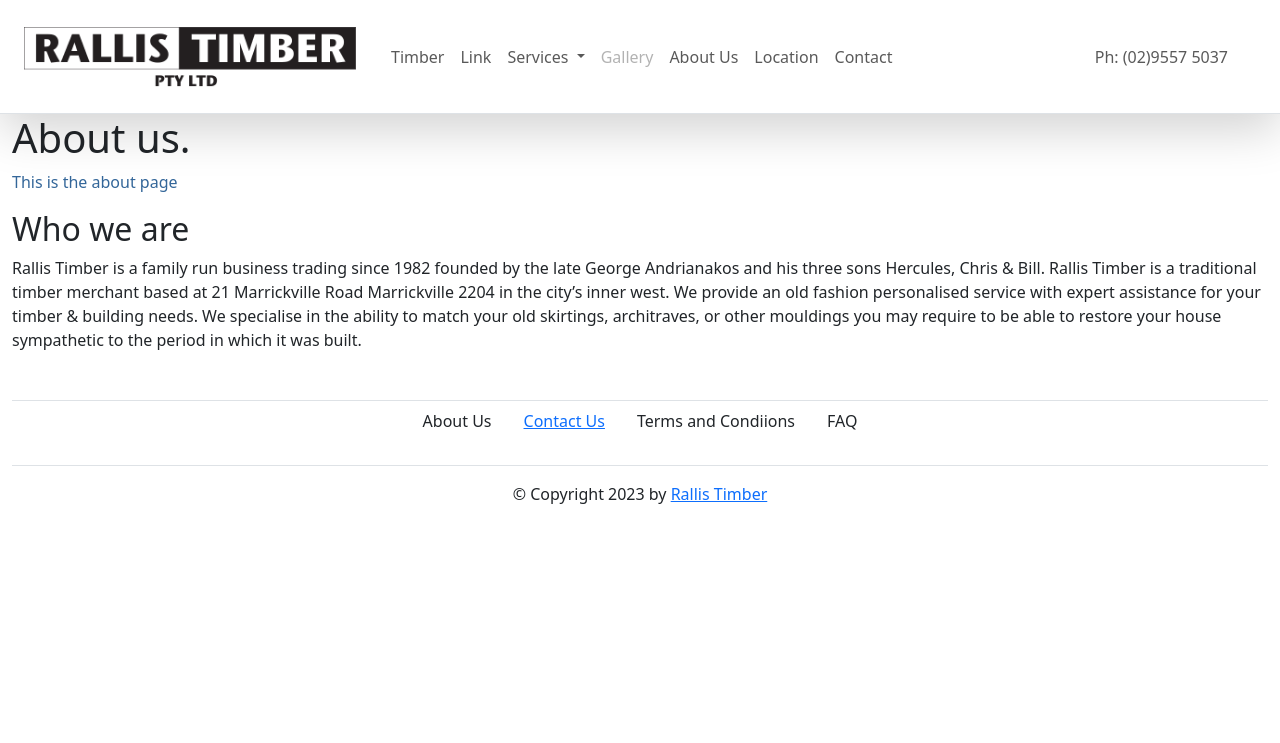
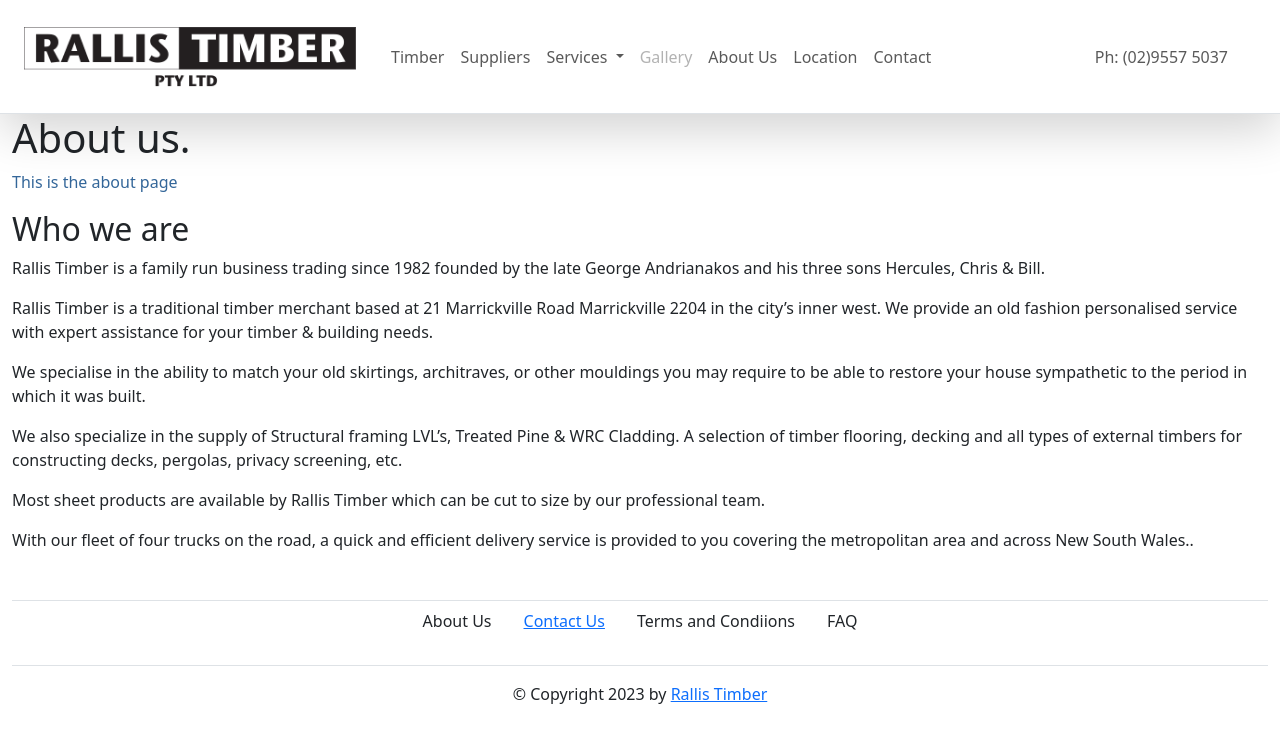
Before and after one commit to Crimson-Fox/CS50Final, a Flask app: page /about in a window 1280 px wide. Shown: the top 743 px of the page. Run offline with Flask 3, Linux system fonts and the light colour scheme.

Commit message:
updating link and adding info to about page

```diff
--- a/CS50_final/website_rallis/templates/about.html
+++ b/CS50_final/website_rallis/templates/about.html
@@ -12,6 +12,14 @@
   <p class="important">This is the about page </p>
   <h2>Who we are</h2>
   <p>Rallis Timber is a family run business trading since 1982 founded by the late George Andrianakos and his three sons Hercules, Chris & Bill.
-    Rallis Timber is a traditional timber merchant based at 21 Marrickville Road Marrickville 2204 in the city’s inner west. We provide an old fashion personalised service with expert assistance for your timber & building needs.
-    We specialise in the ability to match your old skirtings, architraves, or other mouldings you may require to be able to restore your house sympathetic to the period in which it was built.</p>
+
+  <p>Rallis Timber is a traditional timber merchant based at 21 Marrickville Road Marrickville 2204 in the city’s inner west. We provide an old fashion personalised service with expert assistance for your timber & building needs.</p>
+
+  <p>We specialise in the ability to match your old skirtings, architraves, or other mouldings you may require to be able to restore your house sympathetic to the period in which it was built.</p>
+
+  <p>We also specialize in the supply of Structural framing LVL’s, Treated Pine & WRC Cladding. A selection of timber flooring, decking and all types of external timbers for constructing decks, pergolas, privacy screening, etc.
+
+  <p>Most sheet products are available by Rallis Timber which can be cut to size by our professional team.</p>
+
+  <p>With our fleet of four trucks on the road, a quick and efficient delivery service is provided to you covering the metropolitan area and across New South Wales..</p>
   {% endblock %}
--- a/CS50_final/website_rallis/templates/template.html
+++ b/CS50_final/website_rallis/templates/template.html
@@ -24,7 +24,7 @@
             <a class="nav-item nav-link" aria-current="page" href="#">Timber</a>
           </li>
           <li class="nav-item">
-            <a class="nav-link" href="#">Link</a>
+            <a class="nav-link" href="#">Suppliers</a>
           </li>
           <li class="nav-item dropdown">
             <a class="nav-link dropdown-toggle" href="#" role="button" data-bs-toggle="dropdown" aria-expanded="false">
```
